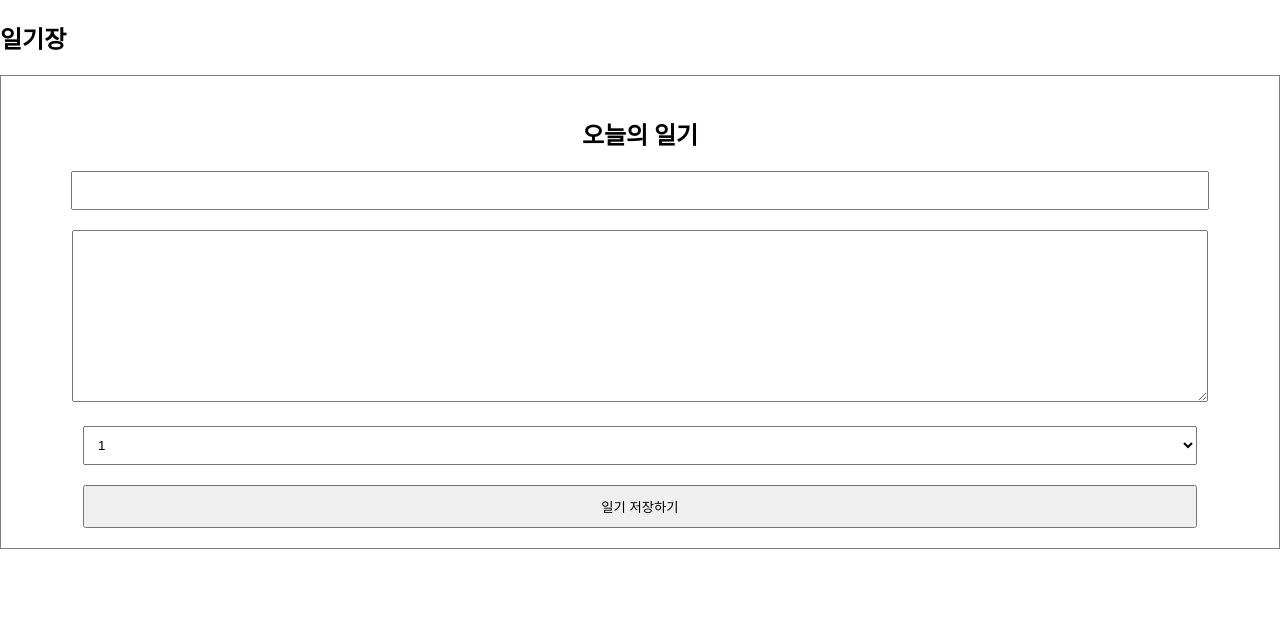
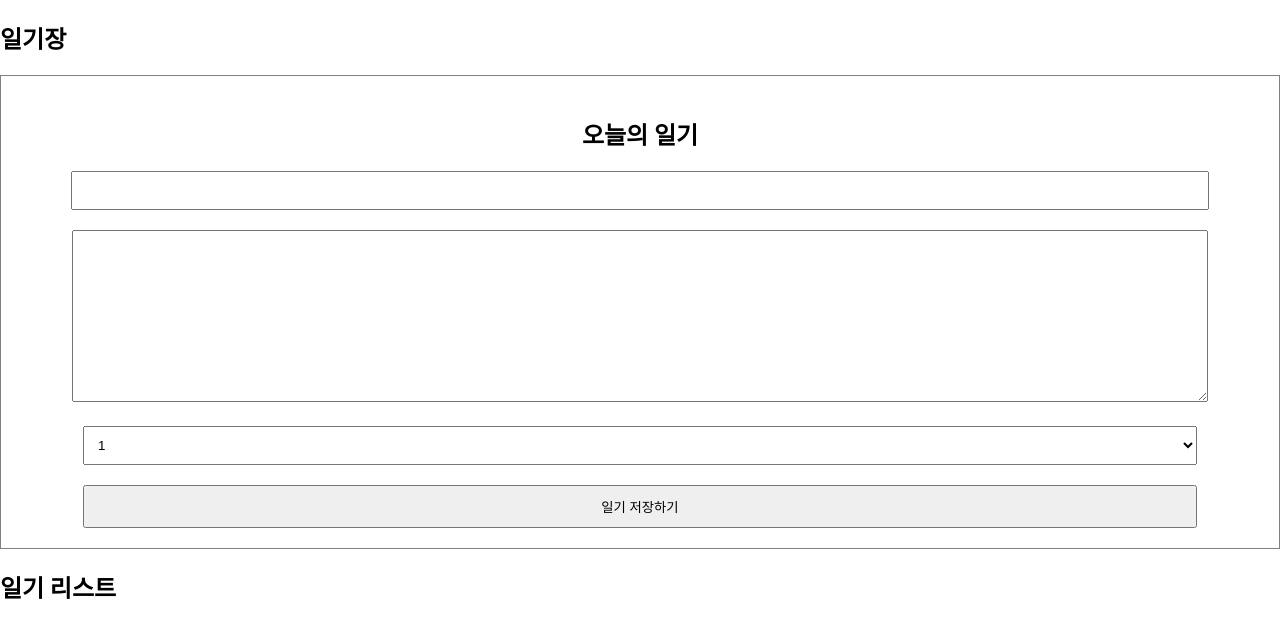
Before and after one commit to slackjawed12/react-rudiment, a React (Create React App) app in the folder simplediary/: page / in a window 1280 px wide. Shown: the top 638 px of the page. Built offline with nearby package versions, Linux system fonts and the light colour scheme.

Commit message:
feat(simplediary): 일기 리스트 컴포넌트 추가

```diff
--- a/simplediary/src/App.js
+++ b/simplediary/src/App.js
@@ -1,11 +1,13 @@
 import "./App.css";
 import DiaryEditor from "./DiaryEditor";
+import DiaryList from "./DiaryList";
 
 function App() {
   return (
     <div className="App">
       <h2>일기장</h2>
       <DiaryEditor />
+      <DiaryList />
     </div>
   );
 }
--- /dev/null
+++ b/simplediary/src/DiaryList.js
@@ -0,0 +1,9 @@
+const DiaryList = () => {
+  return (
+    <div className="DiaryList">
+      <h2>일기 리스트</h2>
+    </div>
+  );
+};
+
+export default DiaryList;
```
